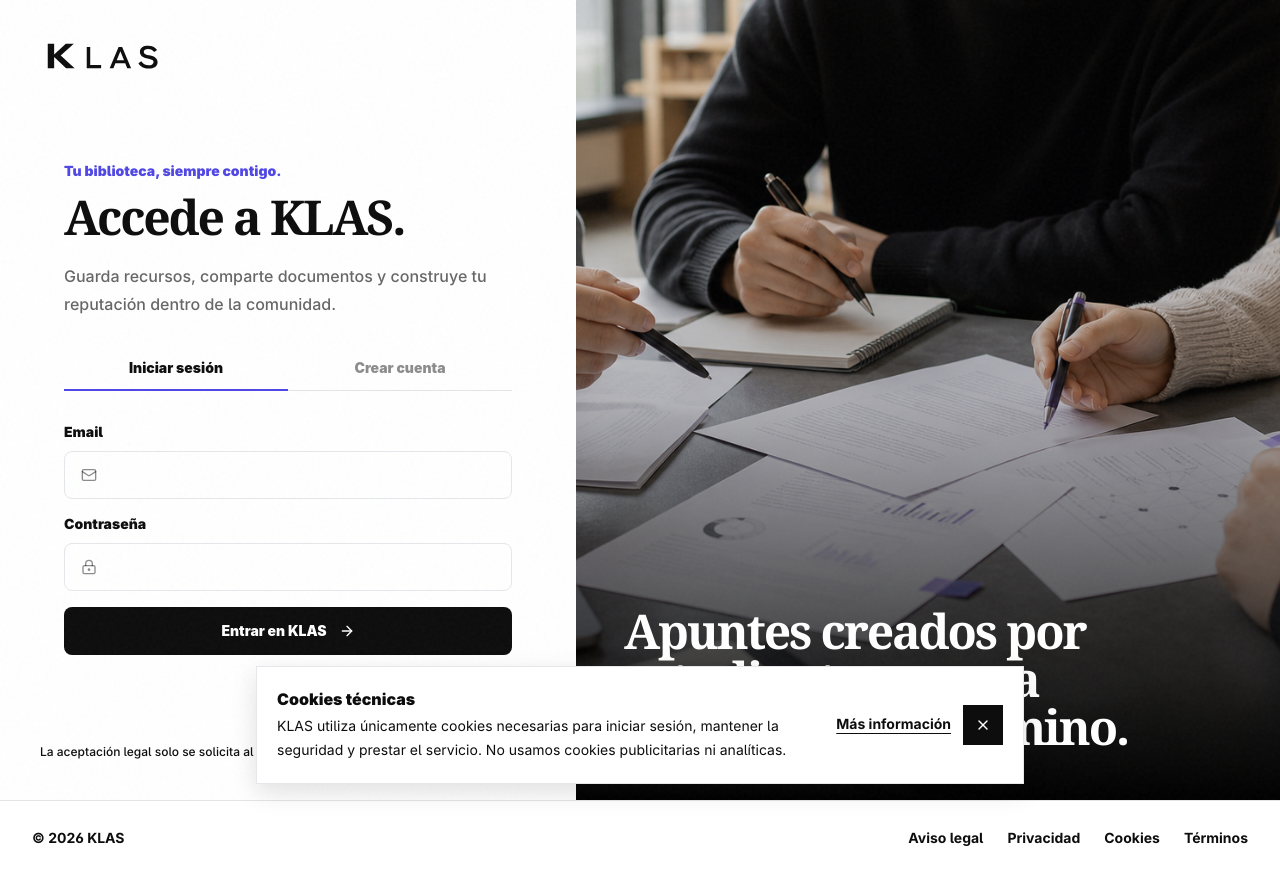
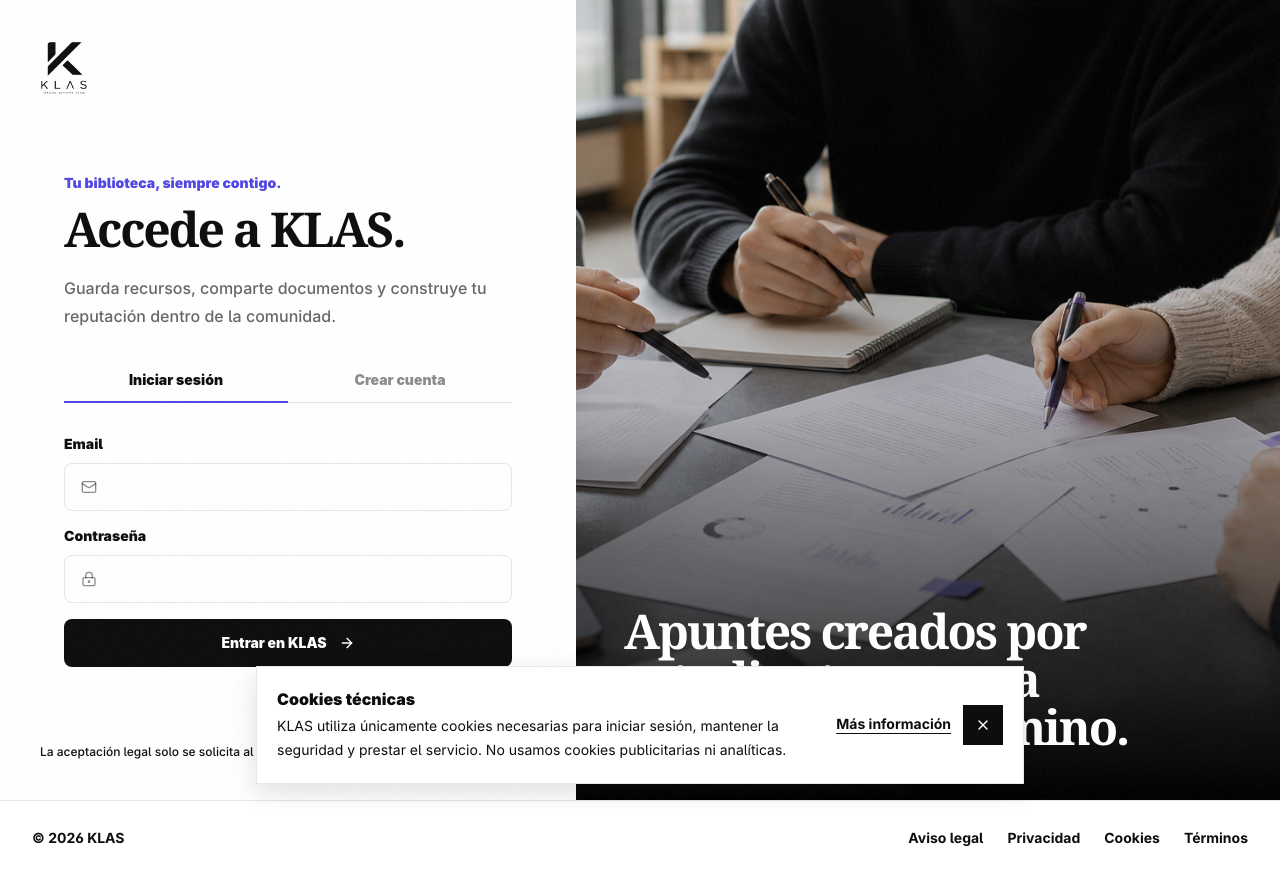
Before and after one commit to alejandroalv1993-netizen/klas, a Next.js app: page /auth in a window 1280 px wide. Built offline with nearby package versions, Linux system fonts and the light colour scheme; no server answers.

Commit message:
Use original KLAS logo in navigation

```diff
--- a/components/logo.tsx
+++ b/components/logo.tsx
@@ -7,17 +7,16 @@
     <Link
       href="/"
       className={cn(
-        "relative block",
-        compact ? "h-8 w-[132px]" : "h-12 w-40",
+        "relative block shrink-0",
+        compact ? "h-14 w-12" : "h-24 w-[5.35rem]",
         invert && "brightness-0 invert"
       )}
       aria-label="KLAS"
     >
-      {/* SVG is used for the navbar to avoid the white matte baked into the source PNG. */}
       <Image
-        src={compact ? "/assets/logo-navbar.svg" : "/assets/logo-transparent.png"}
-        width={compact ? 132 : 160}
-        height={compact ? 34 : 120}
+        src="/assets/logo-transparent.png"
+        width={652}
+        height={730}
         alt="KLAS"
         className="block h-full w-full object-contain"
         priority
```
